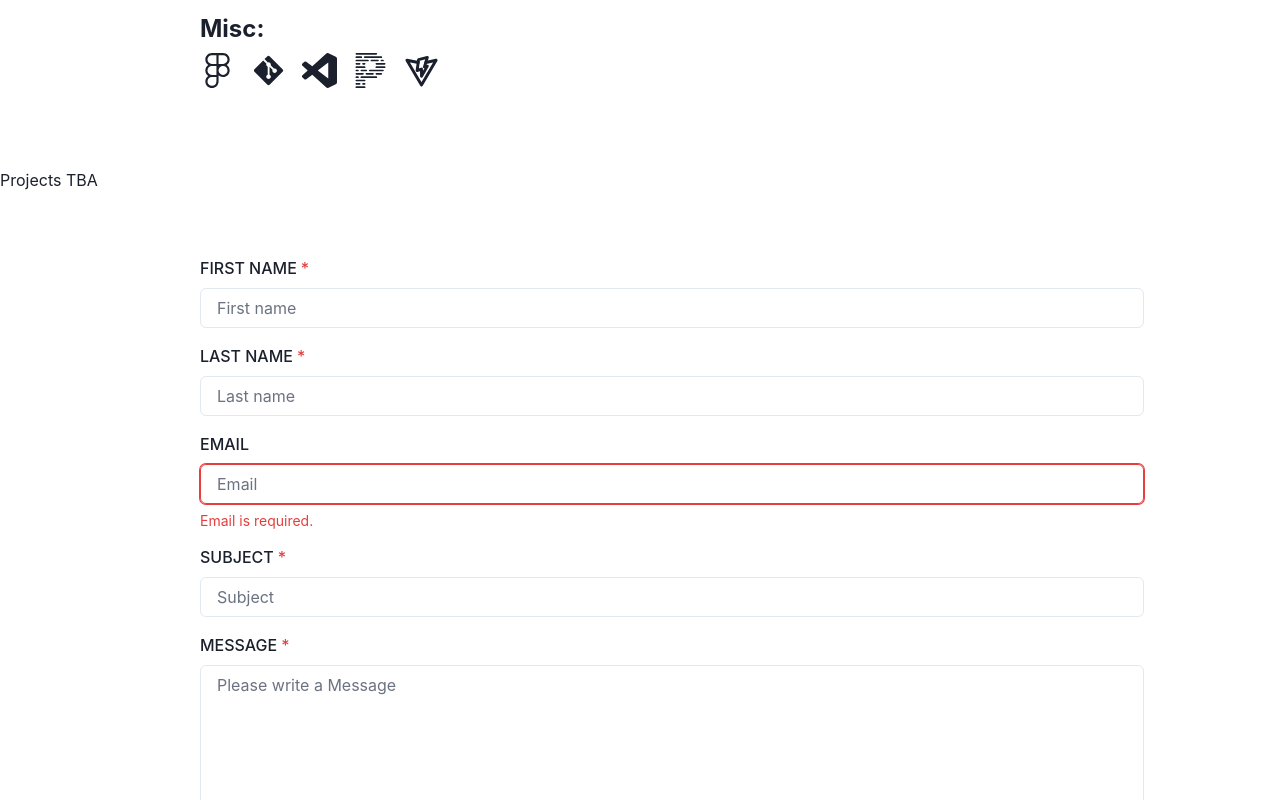
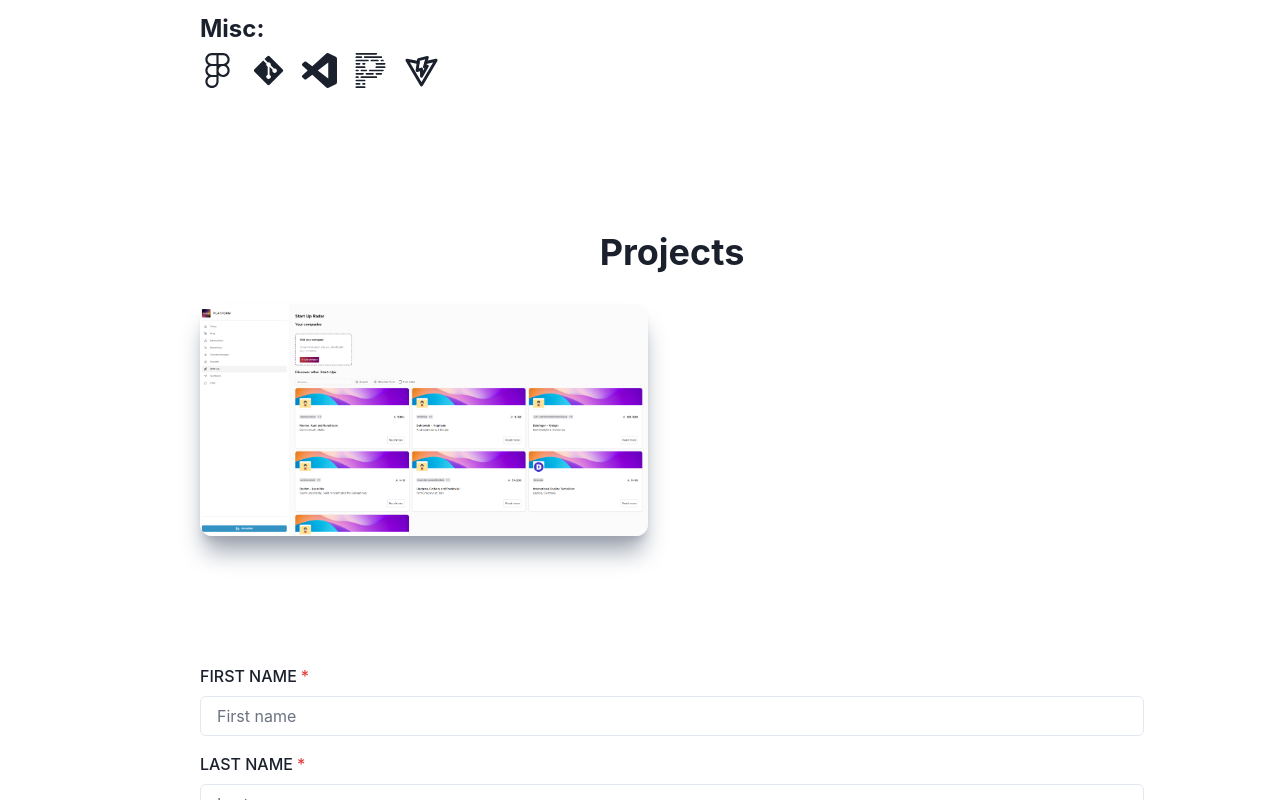
Before and after one commit to OhnoHub/jonaWebsite, a React (Vite) app in the folder aboutMe/: page / in a window 1280 px wide. Shown: the part 1033-1833 px from the top of the page. Built offline with nearby package versions, Linux system fonts and the light colour scheme.

Commit message:
projects implementiert

```diff
--- a/aboutMe/src/components/ProjectItem.tsx
+++ b/aboutMe/src/components/ProjectItem.tsx
@@ -1,9 +1,33 @@
-import React from 'react'
+import React from "react";
 
-const ProjectItem = () => {
-  return (
-    <div>ProjectItem</div>
-  )
+interface ProjectItemProps {
+  img: string;
+  title: string;
 }
 
-export default ProjectItem
+const ProjectItem: React.FC<ProjectItemProps> = ({ img, title }) => {
+  return (
+    <div className="relative flex item-center justify-center h-auto w-full shadow-xl shadow-gray-400 rounded-xl group hover:bg-gradient-to-r from-gray-200 to-gray-900">
+      <img
+        src={img}
+        alt={title}
+        className="rounded-xl group-hover:opacity-10"
+      />
+      <div className="hidden group-hover:block absolute top-[50%] left-[50%] translate-x-[-50%] translate-y-[-50%]">
+        <h3 className="text-2xl font-bold text-white tracking-wider text-center">
+          {title}
+        </h3>
+        <p className="text-center pt-2 pb-4 text-center text-white">
+          Start Up Radar
+        </p>
+        <a href="https://aidia.vercel.app/startup">
+          <p className="text-center p-3 rounded-lg bg-white text-gray-700 font-bold courser-pointer text-lg">
+            More Info
+          </p>
+        </a>
+      </div>
+    </div>
+  );
+};
+
+export default ProjectItem;
--- a/aboutMe/src/components/Projects.tsx
+++ b/aboutMe/src/components/Projects.tsx
@@ -1,8 +1,16 @@
+import React from "react";
+import aidiaImg from "../assets/aidia.png";
+import ProjectItem from "./ProjectItem";
 
-const Projects = () => {
+const Projects: React.FC = () => {
   return (
-    <div>Projects TBA</div>
-  )
-}
+    <div id="projects" className="max-w-[1040px] m-auto md:pl-20 p-4 py-16">
+      <h1 className="text-4xl font-bold text-center">Projects</h1>
+      <div className="grid sm:grid-cols-2 gap-12 pt-8">
+        <ProjectItem img={aidiaImg} title="AiDiA - The Lounge" />
+      </div>
+    </div>
+  );
+};
 
-export default Projects
+export default Projects;
--- a/aboutMe/src/components/Sidenav.tsx
+++ b/aboutMe/src/components/Sidenav.tsx
@@ -6,7 +6,6 @@ import {
   AiOutlineProject,
 } from "react-icons/ai";
 import { BsPerson } from "react-icons/bs";
-import { GiStack } from "react-icons/gi";
 import { HiOutlineSquare3Stack3D } from "react-icons/hi2";
 
 const Sidenav = () => {
```
Also changed, not shown: aboutMe/src/assets/aidia.png (added).
